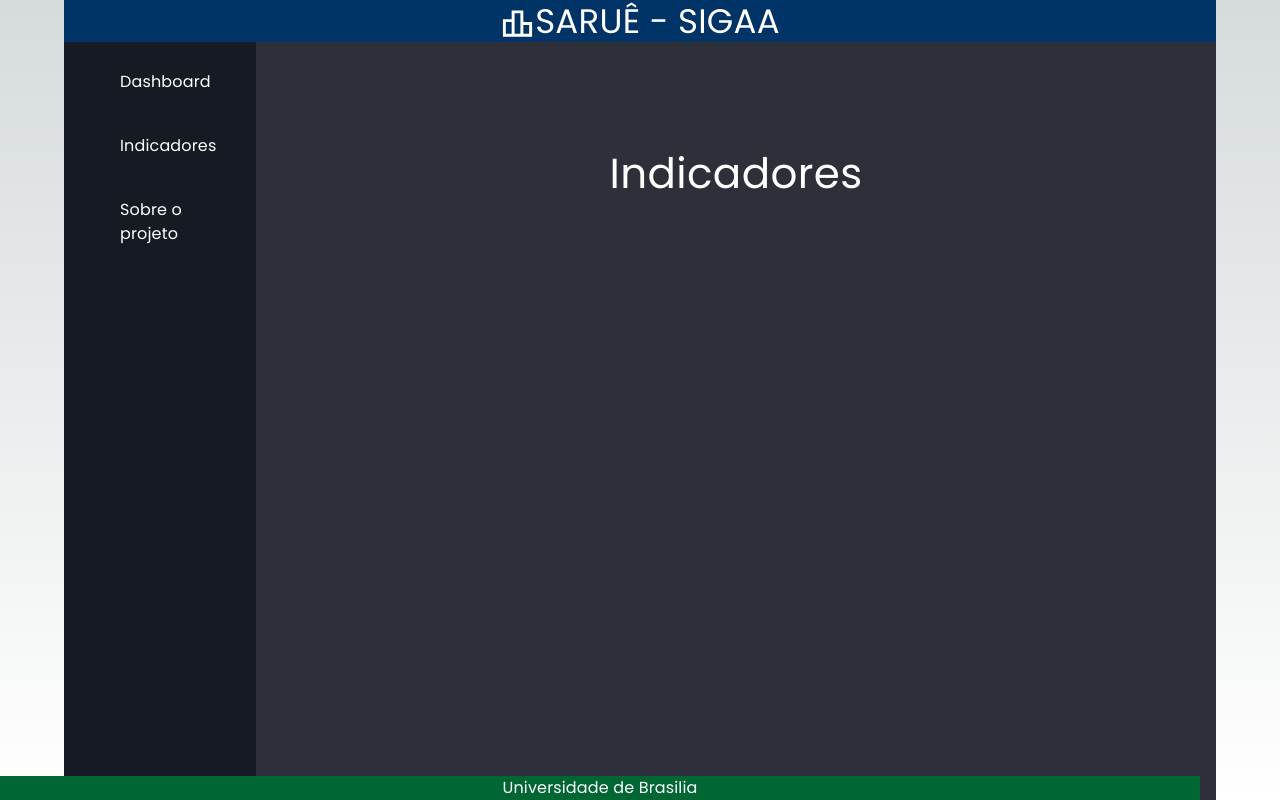
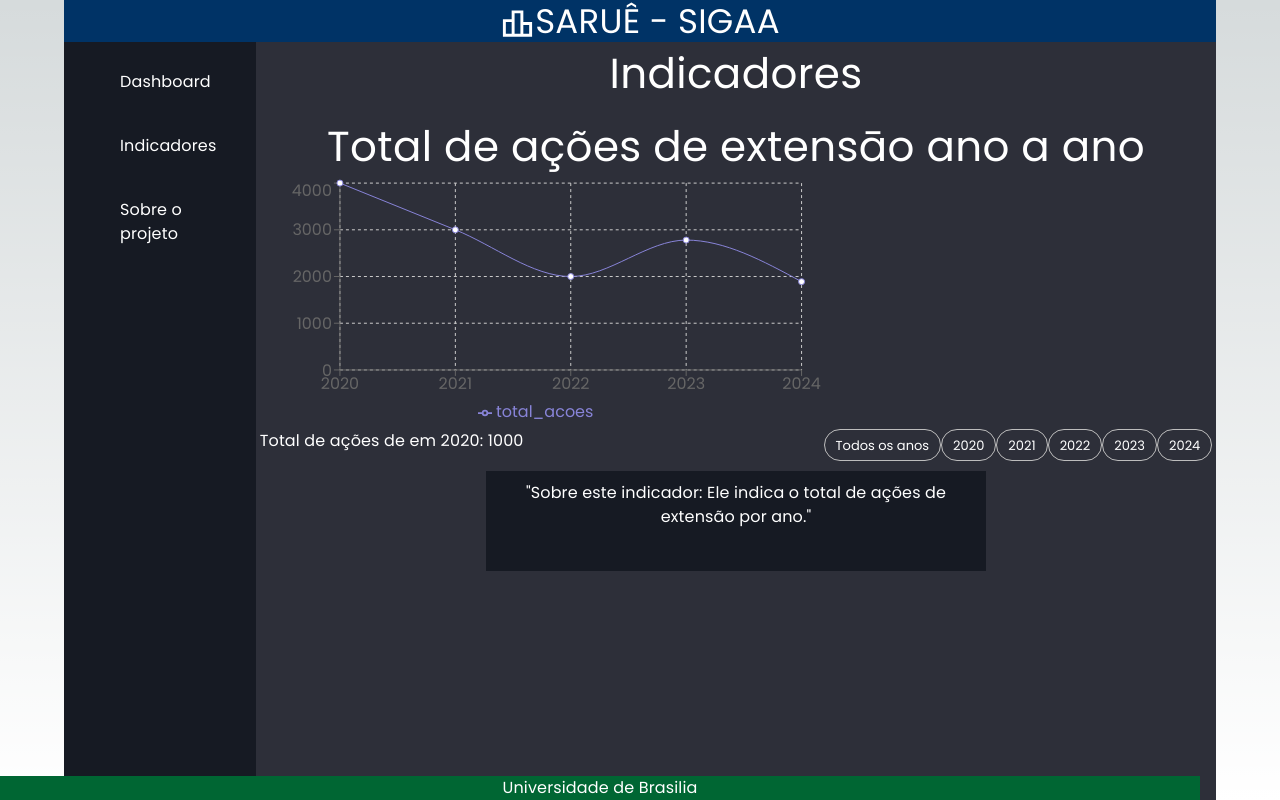
Before and after one commit to jpsaderi/sarue-web-sigaa, a Next.js app: page /indicadores in a window 1280 px wide. Built offline with nearby package versions, Linux system fonts and the light colour scheme.

Commit message:
feat: tmp indicator

```diff
--- a/pages/indicadores/index.tsx
+++ b/pages/indicadores/index.tsx
@@ -1,24 +1,117 @@
 import Box from '@mui/material/Box'
 import { Typography } from '@mui/material'
+import React, { PureComponent } from 'react'
+import {
+	LineChart,
+	Line,
+	XAxis,
+	YAxis,
+	CartesianGrid,
+	Tooltip,
+	Legend,
+	ResponsiveContainer,
+} from 'recharts'
 
+import Chip from '@mui/material/Chip'
+import Stack from '@mui/material/Stack'
+
+const data = [
+	{
+		ano: '2020',
+		total_acoes: 4000,
+	},
+	{
+		ano: '2021',
+		total_acoes: 3000,
+	},
+	{
+		ano: '2022',
+		total_acoes: 2000,
+	},
+	{
+		ano: '2023',
+		total_acoes: 2780,
+	},
+	{
+		ano: '2024',
+		total_acoes: 1890,
+	},
+]
+const handleChipClick = () => {}
 export default function Indicadores() {
 	return (
 		<Box
 			display='flex'
 			flexDirection='column'
 			alignItems='center'
-			justifyContent='center'
 			height='100vh'
+			style={{ overflow: 'visible' }}
 		>
-			<Typography marginTop='100px' textAlign='center' fontSize='42px'>
-				Indicadores
-			</Typography>
+			<Box>
+				<Typography textAlign='center' fontSize='42px'>
+					Indicadores
+				</Typography>
+				<Box>
+					<Typography marginTop='10px' textAlign='center' fontSize='42px'>
+						Total de ações de extensāo ano a ano
+					</Typography>
+				</Box>
+				<ResponsiveContainer width='60%' height='60%'>
+					<LineChart
+						width={20}
+						height={30}
+						data={data}
+						margin={{
+							top: 5,
+							right: 30,
+							left: 20,
+							bottom: 5,
+						}}
+					>
+						<CartesianGrid strokeDasharray='3 3' />
+						<XAxis dataKey='ano' />
+						<YAxis />
+						<Tooltip />
+						<Legend />
+						<Line type='monotone' dataKey='total_acoes' stroke='#8884d8' />
+						<Legend />
+					</LineChart>
+				</ResponsiveContainer>
+				<Box
+					width='100%'
+					display='flex'
+					flexDirection='row'
+					justify-content='space-between'
+				>
+					<Typography textAlign='center' paddingRight={'300px'} fontSize='16px'>
+						Total de ações de em 2020: 1000
+					</Typography>
+					<Chip
+						label='Todos os anos'
+						variant='outlined'
+						onClick={handleChipClick}
+					/>
+					<Chip label='2020' variant='outlined' onClick={handleChipClick} />
+					<Chip label='2021' variant='outlined' onClick={handleChipClick} />
+					<Chip label='2022' variant='outlined' onClick={handleChipClick} />
+					<Chip label='2023' variant='outlined' onClick={handleChipClick} />
+					<Chip label='2024' variant='outlined' onClick={handleChipClick} />
+				</Box>
+			</Box>
 			<Box
-				display='flex'
+				width='500px'
+				height='100px'
+				marginTop='10px'
+				sx={{ color: '#fff' }}
+				className='bg-darkGrey'
 				alignItems='center'
-				justifyContent='center'
-				flex={1}
-			></Box>
+				padding='10px'
+			>
+				<Typography textAlign='center' sx={{ color: '#fff' }}>
+					"Sobre este indicador: Ele indica o total de ações de extensão por
+					ano."
+				</Typography>
+			</Box>
 		</Box>
 	)
 }
```
